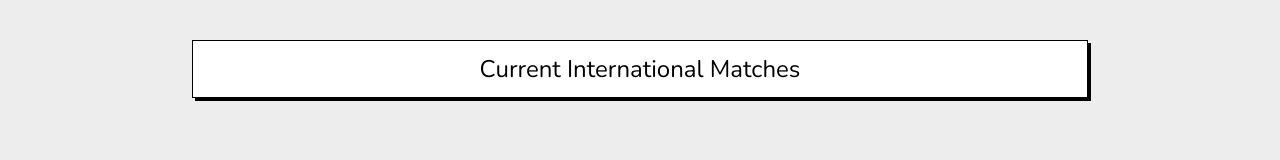
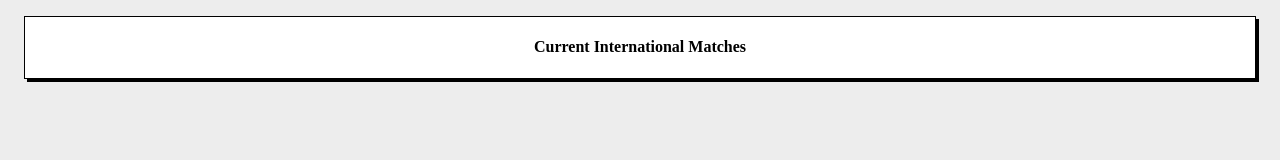
Before and after one commit to johnofsydney/cricAPI, a plain HTML site: page index.html in a window 1280 px wide. Drawn offline with nearby package versions, Linux system fonts and the light colour scheme; no server answers.

Commit message:
changed append2

```diff
--- a/index.html
+++ b/index.html
@@ -7,7 +7,7 @@
   <script src="js/jquery.js" charset="utf-8"></script>
   <script src="js/main.js" charset="utf-8"></script>
   <link href="https://fonts.googleapis.com/css?family=Nunito" rel="stylesheet">
-  <link rel="stylesheet" href="css/lit.css">
+  <!-- <link rel="stylesheet" href="css/lit.css"> -->
   <link rel="stylesheet" href="css/style.css">
   <title>Cricket</title>
 </head>
```
